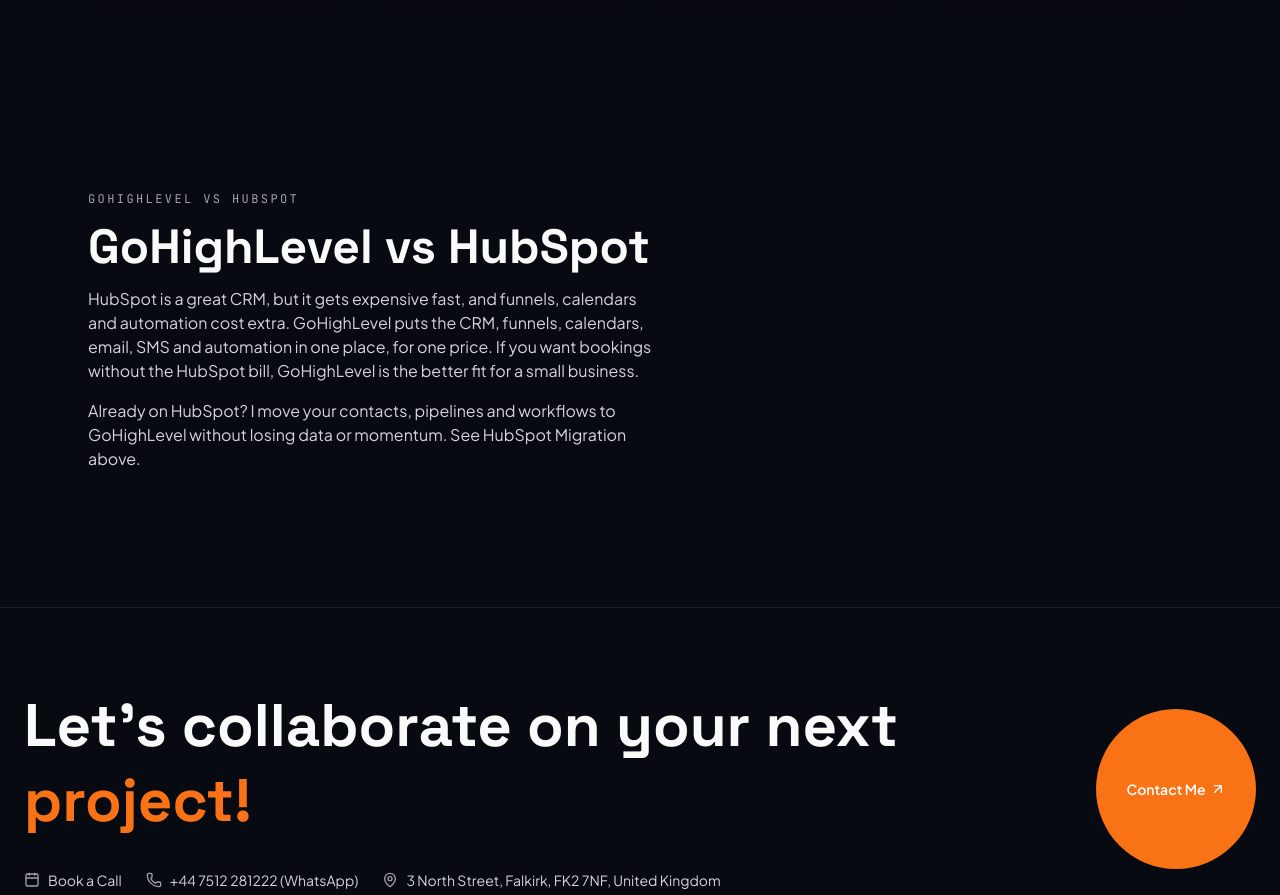
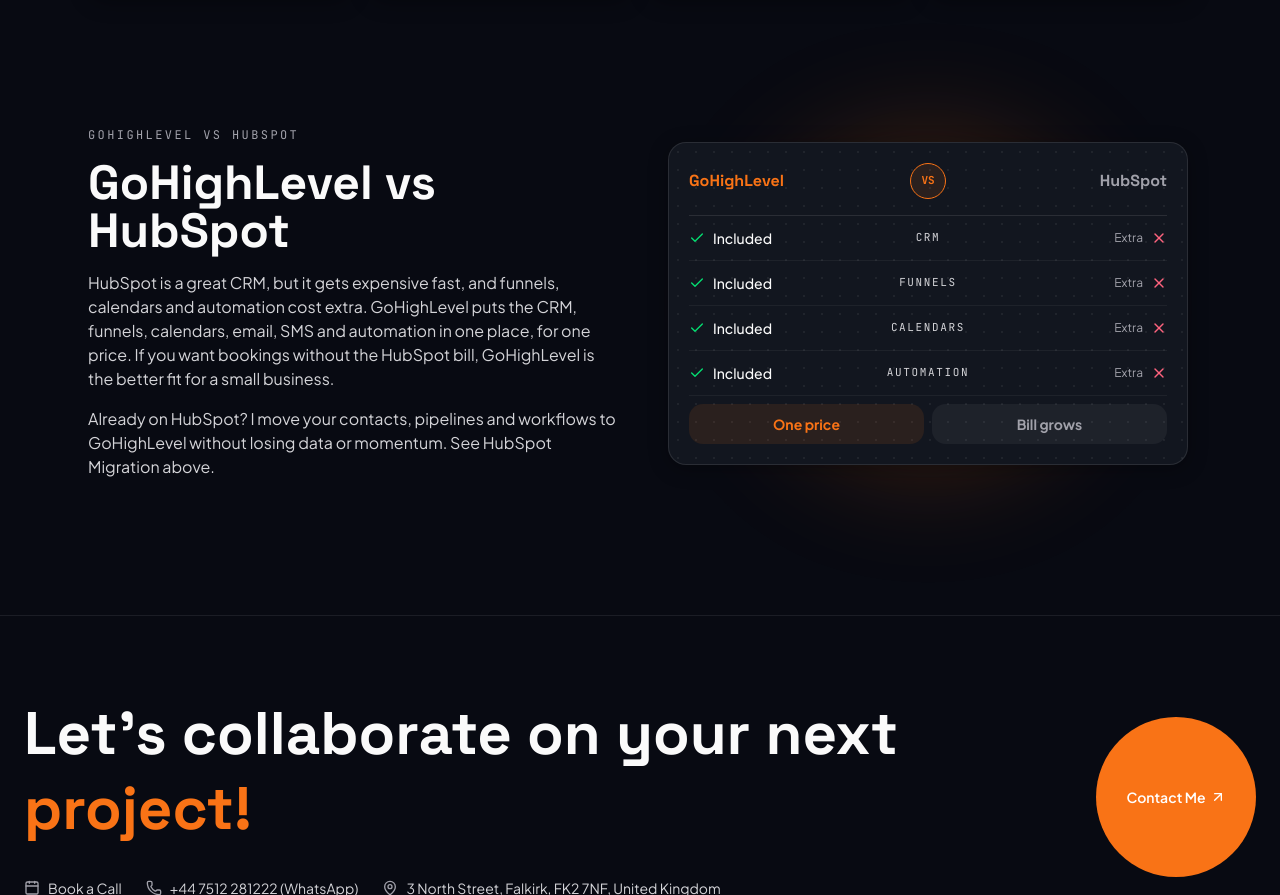
Before and after one commit to sohail-works/sohailworks-site, a Next.js app: page /gohighlevel-expert in a window 1280 px wide. Shown: the part 2077-2972 px from the top of the page. Built offline with nearby package versions, Linux system fonts and the light colour scheme.

Commit message:
made ghl vs huspot visual

```diff
--- a/app/gohighlevel-expert/page.js
+++ b/app/gohighlevel-expert/page.js
@@ -1,6 +1,7 @@
 import dynamic from "next/dynamic";
 const Footer = dynamic(() => import("@/components/Footer"));
 import { GHLWorkflowVisual } from "@/components/GHLWorkflowVisual";
+import { VsHubSpotVisual } from "@/components/VsHubSpotVisual";
 import {
   Filter,
   Code2,
@@ -319,8 +320,9 @@ export default function GoHighLevelPage() {
       </section>
 
       {/* ── GoHighLevel vs HubSpot ── */}
-      <section className="relative py-24">
-        <div className="mx-auto max-w-6xl px-6">
+      <section className="relative pb-24 pt-8">
+        <div className="mx-auto grid max-w-6xl grid-cols-1 items-center gap-12 px-6 md:grid-cols-2">
+          <div>
             <p className="font-mono text-xs tracking-[0.2em] text-[var(--text-muted)]">
               GOHIGHLEVEL VS HUBSPOT
             </p>
@@ -334,6 +336,14 @@ export default function GoHighLevelPage() {
               Already on HubSpot? I move your contacts, pipelines and workflows to GoHighLevel without losing data or momentum. See HubSpot Migration above.
             </p>
           </div>
+          <div className="relative flex items-center justify-center">
+            <div
+              aria-hidden="true"
+              className="pointer-events-none absolute left-1/2 top-1/2 h-80 w-80 -translate-x-1/2 -translate-y-1/2 rounded-full bg-[#F97316] opacity-25 blur-3xl"
+            />
+            <VsHubSpotVisual />
+          </div>
+        </div>
       </section>
     </main>
     <Footer />
--- /dev/null
+++ b/components/VsHubSpotVisual.js
@@ -0,0 +1,65 @@
+import { Check, X } from "lucide-react";
+
+const ROWS = ["CRM", "Funnels", "Calendars", "Automation"];
+
+export function VsHubSpotVisual() {
+  return (
+    <div className="relative mx-auto w-full max-w-[520px]">
+      {/* Panel */}
+      <div
+        className="rounded-2xl border border-white/10 bg-[#12161f] p-5 shadow-[0_4px_20px_rgba(0,0,0,0.30)]"
+        style={{
+          backgroundImage:
+            "radial-gradient(rgba(255,255,255,0.06) 1px, transparent 1px)",
+          backgroundSize: "18px 18px",
+        }}
+      >
+        {/* Header row */}
+        <div className="grid grid-cols-[1fr_auto_1fr] items-center gap-2">
+          <p className="font-display text-base font-bold text-[var(--primary)]">
+            GoHighLevel
+          </p>
+          <span className="flex h-9 w-9 items-center justify-center rounded-full border border-[var(--primary)] bg-[var(--primary)]/10 font-mono text-[11px] font-bold text-[var(--primary)]">
+            VS
+          </span>
+          <p className="text-right font-display text-base font-bold text-[var(--text-muted)]">
+            HubSpot
+          </p>
+        </div>
+
+        {/* Divider */}
+        <div className="mt-4 h-px w-full bg-white/10" />
+
+        {/* Comparison rows */}
+        {ROWS.map((label) => (
+          <div
+            key={label}
+            className="grid grid-cols-[1fr_auto_1fr] items-center gap-2 border-b border-white/5 py-3 last:border-b-0"
+          >
+            <span className="flex items-center gap-2 text-sm font-medium text-[var(--text-primary)]">
+              <Check className="h-4 w-4 shrink-0 text-green-400" />
+              Included
+            </span>
+            <span className="text-center font-mono text-[11px] tracking-[0.15em] text-[var(--text-secondary)]">
+              {label.toUpperCase()}
+            </span>
+            <span className="flex items-center justify-end gap-2 text-right text-sm text-[var(--text-muted)]">
+              <span className="text-xs">Extra</span>
+              <X className="h-4 w-4 shrink-0 text-rose-400" />
+            </span>
+          </div>
+        ))}
+
+        {/* Price row */}
+        <div className="mt-2 grid grid-cols-2 gap-2">
+          <p className="rounded-xl bg-[var(--primary)]/10 px-3 py-2.5 text-center text-sm font-bold text-[var(--primary)]">
+            One price
+          </p>
+          <p className="rounded-xl bg-white/5 px-3 py-2.5 text-center text-sm font-bold text-[var(--text-muted)]">
+            Bill grows
+          </p>
+        </div>
+      </div>
+    </div>
+  );
+}
```
Lines whose indentation alone changed are shown as unchanged.
